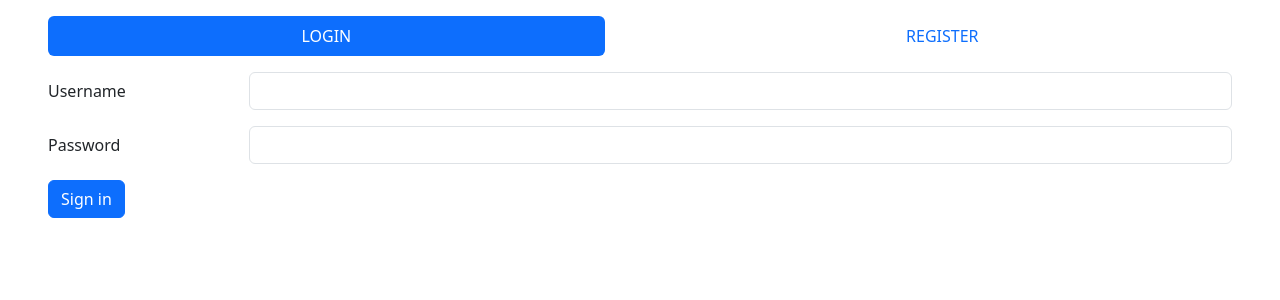
After one commit to TehGaa/TK4-E10, a Django app: template putih/templates/open.html in a window 1280 px wide. The commit adds this page. Shown: the top 300 px of the page. Run offline with Django 4.2, Linux system fonts and the light colour scheme; the template is opened without the code that fills it, so the values that code supplies are empty.

Commit message:
login tp masih ada error

```diff
--- /dev/null
+++ b/putih/templates/open.html
@@ -0,0 +1,91 @@
+{% extends 'base.html' %} {% block meta %}
+<title>Login and Register Page</title>
+{% endblock meta %}
+
+{% block content %}
+<script src="https://ajax.googleapis.com/ajax/libs/jquery/3.6.0/jquery.min.js"></script>
+<script>
+    document.addEventListener("DOMContentLoaded", async () => {
+
+        const loginForm = document.getElementById('login-form')
+        const registerManajer = document.getElementById('login-form')
+        const registerPanitia = document.getElementById('login-form')
+        const registerPenonton = document.getElementById('login-form')
+
+        loginForm.addEventListener('submit', async(event)=> {
+            event.preventDefault()
+
+            const formData = {
+                username: document.getElementById("inputUsername3").value,
+                password: document.getElementById("inputPassword3").value,
+            };
+
+            var formDataobj = new FormData()
+            formDataobj.append('username', formData['username'])
+            formDataobj.append('password', formData['password'])
+
+            console.log(formDataobj)
+
+            const response = await fetch("{% url 'putih:login' %}", {
+                method: 'POST',
+                body: formDataobj,
+            })
+
+            console.log(response)
+
+            const message = await response.json()
+            console.log(message)
+        })
+    })
+
+</script>
+
+<ul class="nav nav-pills flex-md-row gap-5 px-5 py-3 nav-justified" id="pills-tab" role="tablist">
+  <li class="flex-md-fill nav-item justify-content-center" role="presentation">
+    <button class="nav-link active" id="pills-login-tab" data-bs-toggle="pill" data-bs-target="#pills-login" type="button" role="tab" aria-controls="pills-login" aria-selected="true">LOGIN</button>
+  </li>
+  <li class="flex-md-fill nav-item justify-content-center" role="presentation">
+    <button class="nav-link " id="pills-register-tab" data-bs-toggle="pill" data-bs-target="#pills-register" type="button" role="tab" aria-controls="pills-register" aria-selected="false">REGISTER</button>
+  </li>
+</ul>
+<div class="flex-column tab-content px-5" id="pills-tabContent">
+  <div class="tab-pane fade show active" id="pills-login" role="tabpanel" aria-labelledby="pills-home-tab" tabindex="0">
+    <form method="POST" id="login-form">
+        <div class="row mb-3">
+          <label for="inputUsername3" class="col-sm-2 col-form-label">Username</label>
+          <div class="col-sm-10">
+            <input type="username" class="form-control" id="inputUsername3">
+          </div>
+        </div>
+        <div class="row mb-3">
+          <label for="inputPassword3" class="col-sm-2 col-form-label">Password</label>
+          <div class="col-sm-10">
+            <input type="password" class="form-control" id="inputPassword3">
+          </div>
+        </div>
+
+        <button type="submit" class="btn btn-primary">Sign in</button>
+      </form>
+  </div>
+  <div class="tab-pane fade" id="pills-register" role="tabpanel" aria-labelledby="pills-profile-tab" tabindex="0">ASDASDA
+    <ul class="nav nav-pills flex-column flex-sm-row gap-5 py-3 nav-justified" id="pills-role">
+        <li class="flex-md-fill nav-item justify-content-center" role="presentation">
+            <button class="nav-link active" id="pills-manajer-tab" data-bs-toggle="pill" data-bs-target="#pills-manajer" type="button" role="tab" aria-controls="pills-manajer" aria-selected="true">MANAJER</button>
+          </li>
+          <li class="flex-md-fill nav-item justify-content-center" role="presentation">
+            <button class="nav-link " id="pills-panitia-tab" data-bs-toggle="pill" data-bs-target="#pills-panitia" type="button" role="tab" aria-controls="pills-panitia" aria-selected="false">PANITIA</button>
+          </li>
+          <li class="flex-md-fill nav-item justify-content-center" role="presentation">
+            <button class="nav-link " id="pills-penonton-tab" data-bs-toggle="pill" data-bs-target="#pills-penonton" type="button" role="tab" aria-controls="pills-penonton" aria-selected="false">PENONTON</button>
+          </li>
+    </ul>
+  </div>
+
+  <div class="tab-pane fade" id="pills-contact" role="tabpanel" aria-labelledby="pills-contact-tab" tabindex="0">KLJJKLJKL</div>
+  <div class="tab-pane fade" id="pills-disabled" role="tabpanel" aria-labelledby="pills-disabled-tab" tabindex="0">OOIOIIOIO</div>
+</div>
+  <!-- Pills navs -->
+
+
+  <!-- Pills content -->
+  {% endblock content %}
--- a/templates/base.html
+++ b/templates/base.html
@@ -7,16 +7,17 @@
   <meta name="viewport" content="width=device-width, initial-scale=1.0">
   <!-- <link rel="stylesheet" href="{% static 'css/style.css' %}"> -->
   <title>U-LEAGUE</title>
-  <link rel="stylesheet" type="text/css" href="https://cdn.jsdelivr.net/npm/bootstrap@5.1.0/dist/css/bootstrap.min.css">
+  <link href="https://cdn.jsdelivr.net/npm/bootstrap@5.3.0-alpha3/dist/css/bootstrap.min.css" rel="stylesheet" integrity="sha384-KK94CHFLLe+nY2dmCWGMq91rCGa5gtU4mk92HdvYe+M/SXH301p5ILy+dN9+nJOZ" crossorigin="anonymous">
+  </head>
   {% block meta %}
   {% endblock meta %}
 </head>
 
 <body>
-  {% block content %}
-  <script src="https://cdn.jsdelivr.net/npm/bootstrap@5.1.0/dist/js/bootstrap.bundle.min.js"></script>
+  <script src="https://cdn.jsdelivr.net/npm/bootstrap@5.3.0-alpha3/dist/js/bootstrap.bundle.min.js" integrity="sha384-ENjdO4Dr2bkBIFxQpeoTz1HIcje39Wm4jDKdf19U8gI4ddQ3GYNS7NTKfAdVQSZe" crossorigin="anonymous"></script>
 
     <header>
+    {% if request.COOKIES.username %}
     <nav class="navbar navbar-expand-lg navbar-dark bg-dark">
       <a href="#" class="navbar-brand">U-LEAGUE</a>
       <button class="navbar-toggler" type="button" data-bs-toggle="collapse" data-bs-target="#navbarNav" aria-controls="navbarNav" aria-expanded="false" aria-label="Toggle navigation">
@@ -24,6 +25,9 @@
       </button>
       <div class="collapse navbar-collapse" id="navbarNav">
         <ul class="navbar-nav">
+
+          {% if request.COOKIES.role == "manajer" %}
+
           <li class="nav-item active">
             <a class="nav-link" href="#">Dashboard</a>
           </li>
@@ -40,7 +44,10 @@
             <a class="nav-link" href="#">History Rapat</a>
           </li>
 
-<!--      NAVBAR PENONTON
+          {% endif %}
+
+          {% if request.COOKIES.role == "penonton" %}
+
           <li class="nav-item">
             <a class="nav-link" href="#">Pembelian Tiket</a>
           </li>
@@ -48,22 +55,31 @@
             <a class="nav-link" href="#">List Pertandingan</a>
           </li>
 
-          NAVBAR PANITIA
+          {% endif %}
+
+
+          {% if request.COOKIES.role == "panitia" %}
+
           <li class="nav-item">
             <a class="nav-link" href="#">Rapat</a>
           </li>
           <li class="nav-item">
             <a class="nav-link" href="#">Manage Pertandingan</a>
           </li>
-           -->
+
+          {% endif %}
+
+
           <li class="nav-item">
             <a class="nav-link" href="#">Logout</a>
           </li>
         </ul>
       </div>
     </nav>
+    {% endif %}
   </header>
 
+  {% block content %}
 
   {% endblock content %}
 </body>
```
Also changed, not shown: putih/templates/login.html (added, +69 -0 lines), putih/views.py (+5 -2 lines).
